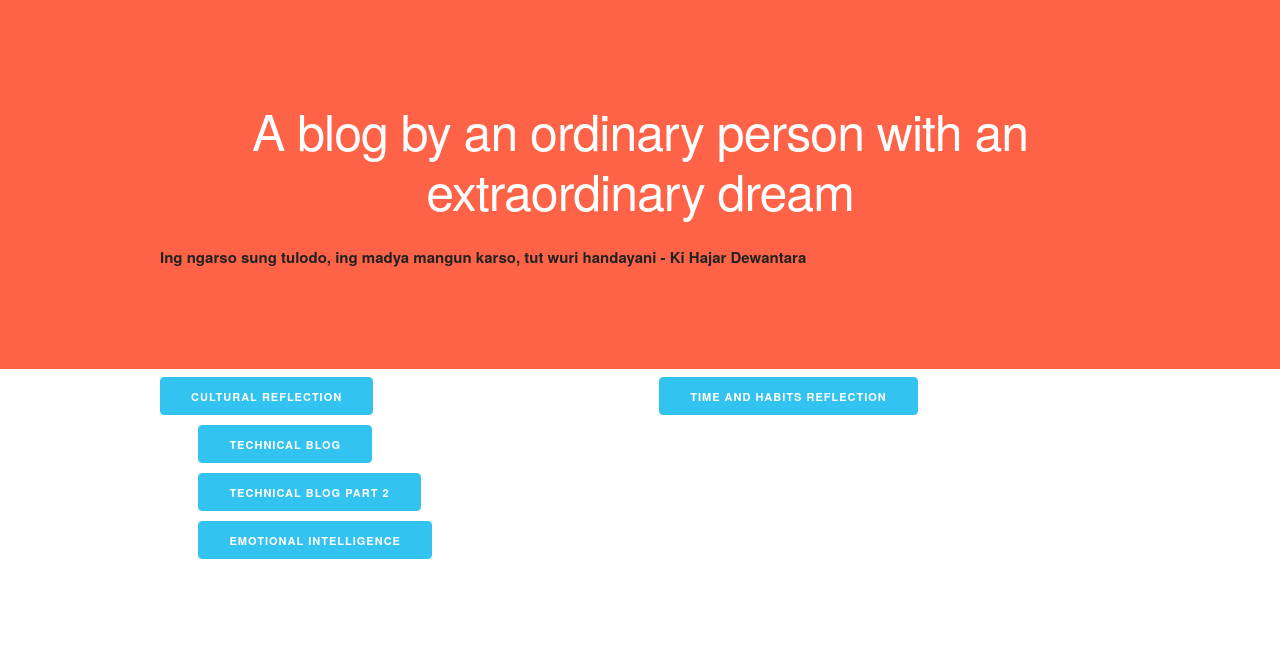
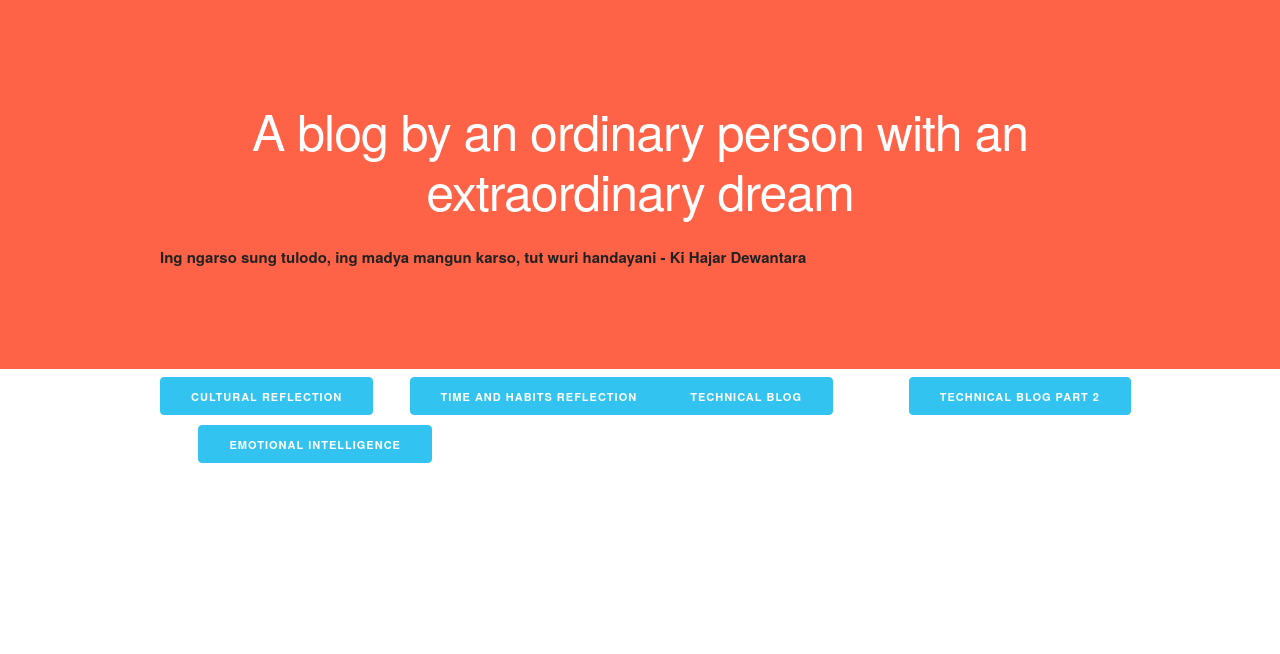
Before and after one commit to anugrah-danang-abiyoga/anugrah-dana.github.io, a plain HTML site: page index.html in a window 1280 px wide. Drawn offline with nearby package versions, Linux system fonts and the light colour scheme.

Commit message:
initial commit

```diff
--- a/index.html
+++ b/index.html
@@ -24,19 +24,19 @@
 <div class="container">
   <div class="blog-posts">
     <div class="row">
-      <div class="six columns">
+      <div class="three columns">
         <a href="./blog/c1-reflection-blog.html"><button class="button-primary">Cultural Reflection</button></a>
       </div>
-      <div class="six columns">
+      <div class="three columns">
         <a href="./blog/c1-time-and-habits-blog.html"><button class="button-primary">Time and Habits Reflection</button></a>
       </div>
-      <div class="six columns">
+      <div class="three columns">
         <a href="./blog/t2-html-css-dom-p1.html"><button class="button-primary">Technical Blog</button></a>
       </div>
-      <div class="six columns">
+      <div class="three columns">
         <a href="./blog/t2-html-css-dom-p2.html"><button class="button-primary">Technical Blog Part 2</button></a>
       </div>
-      <div class="six columns">
+      <div class="three columns">
         <a href="./blog/c2-emotional-intelligence.html"><button class="button-primary">Emotional Intelligence</button></a>
       </div>
     </div>
```
